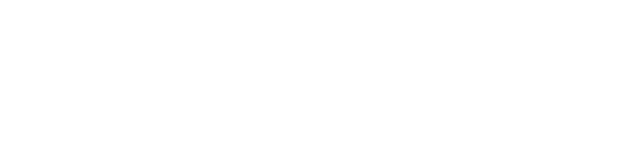
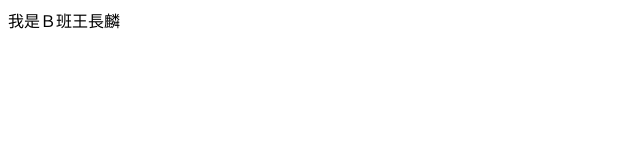
Before and after one commit to NickWang0218/NickWang0218.github.io, a plain HTML site: page index.html in a window 1280 px wide. Shown: the whole page, without its empty margins (0-640 px from the left). Drawn offline with Linux system fonts and the light colour scheme.

Commit message:
新增內容

```diff
--- a/index.html
+++ b/index.html
@@ -4,7 +4,10 @@
     <meta charset="UTF-8">
     <title>MY First Web</title>
 </head>
+
 <body>
+    我是Ｂ班王長麟
+
 
 </body>
 </html>
```
